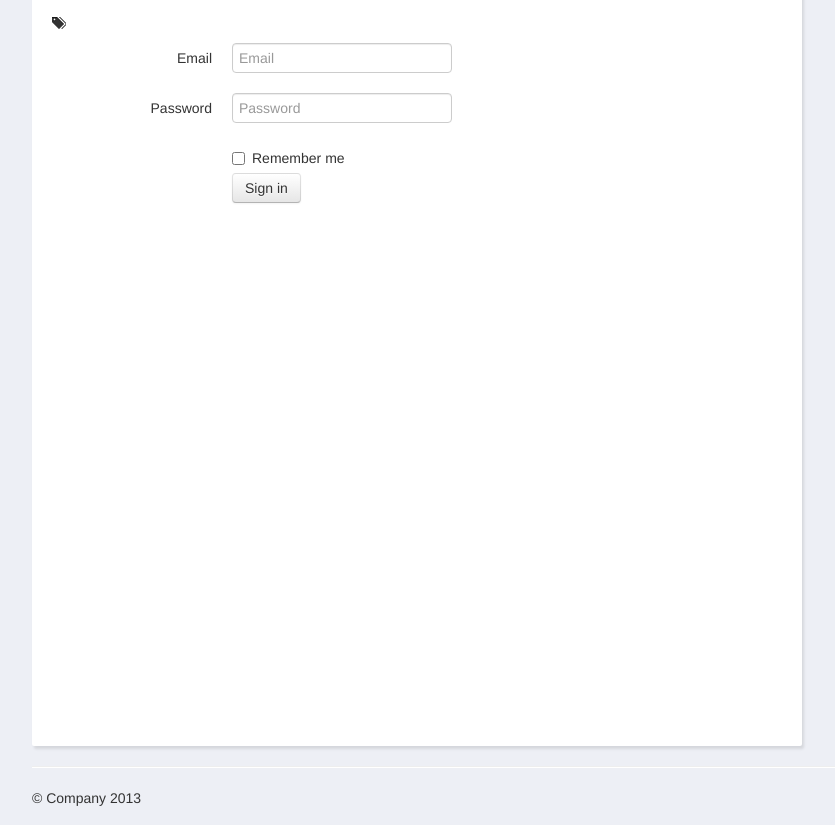
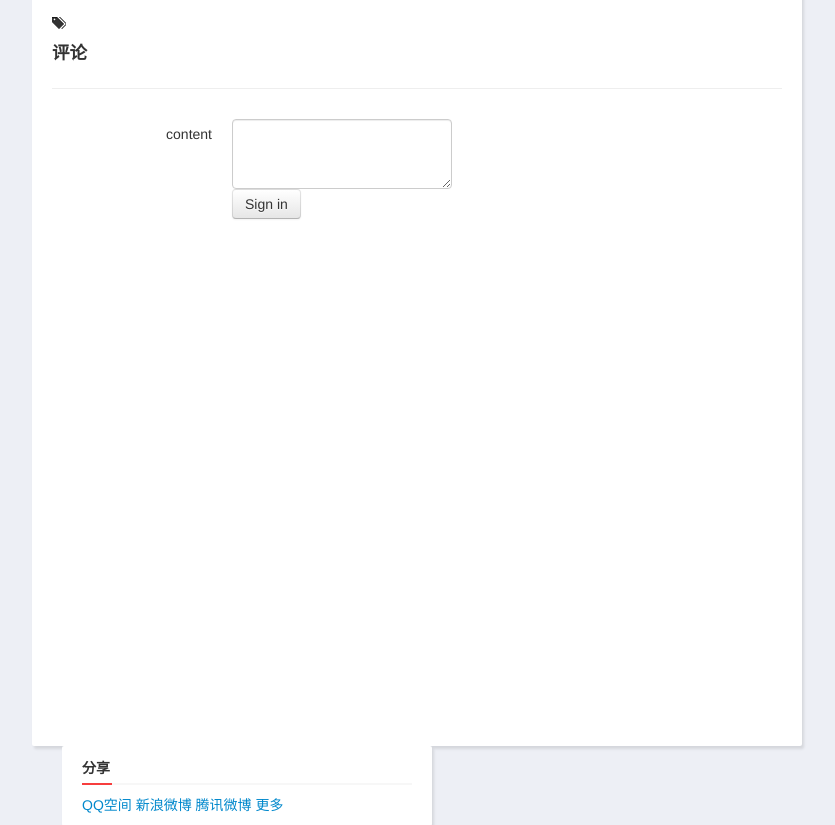
Before and after one commit to liuxuecheng/sae_python_blog, a Flask app: template webapp/templates/topic/show.html in a window 1280 px wide. Shown: the part 144-969 px from the top of the page, without its empty margins (23-858 px from the left). Run offline with Flask 2, Linux system fonts and the light colour scheme; the template is opened without the code that fills it, so the values that code supplies are empty; parts of the project's set-up code (start-up, migrations or seed data) failed here and were passed over; some libraries are stand-ins or nearby versions.

Commit message:
git-svn-id: https://svn.sinaapp.com/dilan/2@720 288da536-3c93-4ab2-bc2e-17a84f795b60

```diff
--- a/webapp/templates/topic/show.html
+++ b/webapp/templates/topic/show.html
@@ -5,39 +5,42 @@
   <div class="span8">
     <div class="conl basediv">
       <ul class="breadcrumb">
-      <li><a href="/">首页</a> <span class="divider">/</span></li>
-      <li><a href="/category/{{ category.id }}">{{ category.name }}</a></li>
+        <li>
+          <a href="/">首页</a>
+          <span class="divider">/</span>
+        </li>
+        <li>
+          <a href="/category/{{ category.id }}">{{ category.name }}</a>
+        </li>
       </ul>
-      <h4><a href="/topic/{{ topic.id }}">{{ topic.title }}</a></h4>
+      <h4>
+        <a href="/topic/{{ topic.id }}">{{ topic.title }}</a>
+      </h4>
       <p class="muted">
-        <small class="text-sd">分类：<a href="/category/{{ topic.category_id }}">{{ category.name }}</a></small>
+        <small class="text-sd">
+          分类：
+          <a href="/category/{{ topic.category_id }}">{{ category.name }}</a>
+        </small>
         <small class="text-sd">浏览：{{ count.views }}</small>
         <small class="text-sd">回复：{{ count.reply_num }}</small>
-        <small class="text-sd">发布：{{ topic.created_at }}</small></p>
+        <small class="text-sd">发布：{{ topic.created_at }}</small>
+      </p>
       <p>{{ topic.content | safe }}</p>
-      <p><i class="icon-tags"></i>
+      <p> <i class="icon-tags"></i>
         {% for tagname in topic.tag|string_split %}
         <a href="/tag/{{ tagname }}">{{ tagname }}</a>
         {% endfor %}
       </p>
+      <h4>评论</h4>
+      <div class="line"></div>
       <form class="form-horizontal">
         <div class="control-group">
-    <label class="control-label" for="inputEmail">Email</label>
+          <label class="control-label" for="inputPassword">content</label>
           <div class="controls">
-    <input type="text" id="inputEmail" placeholder="Email">
-    </div>
-    </div>
-    <div class="control-group">
-    <label class="control-label" for="inputPassword">Password</label>
-    <div class="controls">
-    <input type="password" id="inputPassword" placeholder="Password">
-    </div>
+          <textarea rows="3"></textarea>
         </div>
         <div class="control-group">
           <div class="controls">
-    <label class="checkbox">
-    <input type="checkbox"> Remember me
-    </label>
             <button type="submit" class="btn">Sign in</button>
           </div>
         </div>
@@ -60,8 +63,7 @@
       </div>
 
       <!-- JiaThis Button END -->
-      <!-- JiaThis Button END -->
-    </div>
+      <!-- JiaThis Button END --> </div>
   </div>
 </div>
 {% endblock%}
```
Lines whose indentation alone changed are shown as unchanged.
